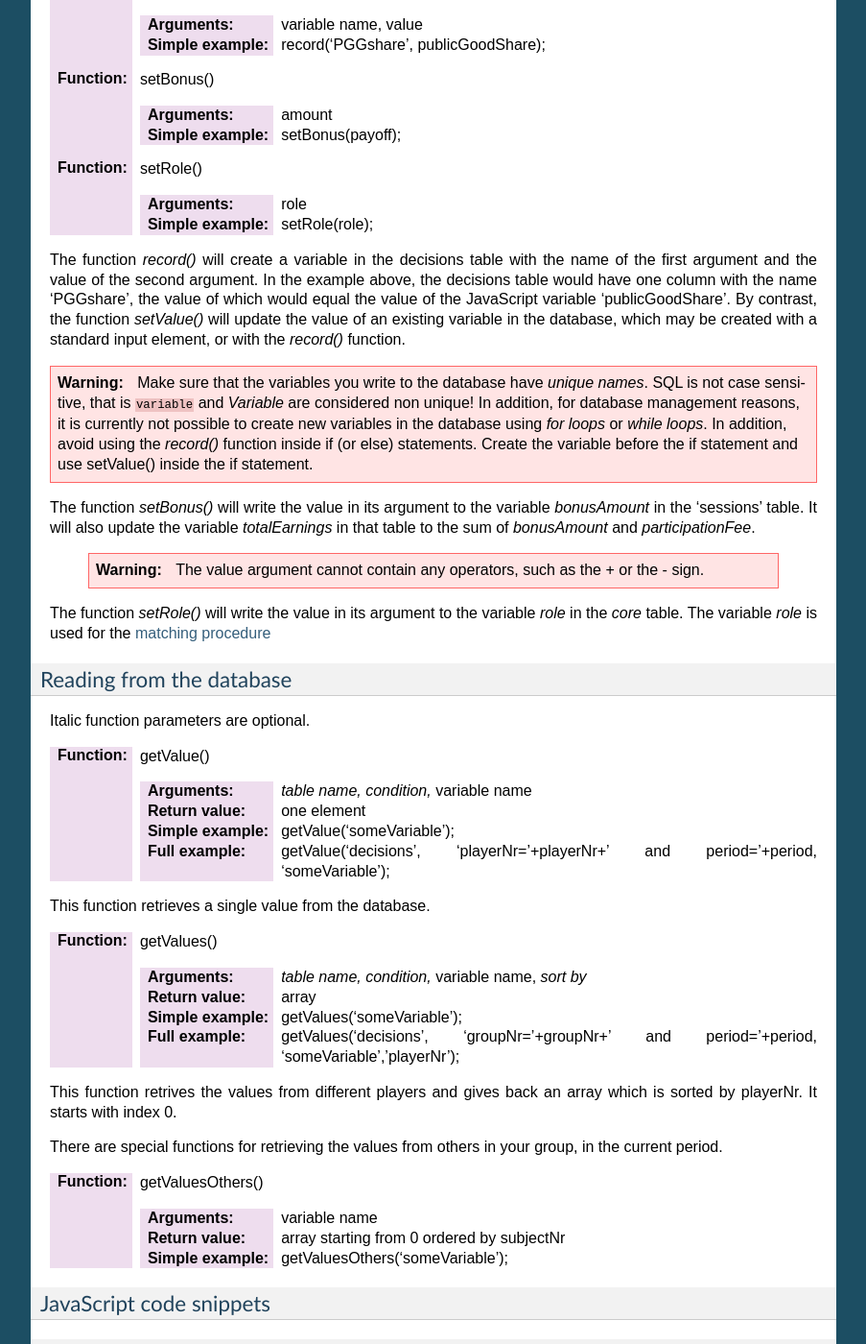
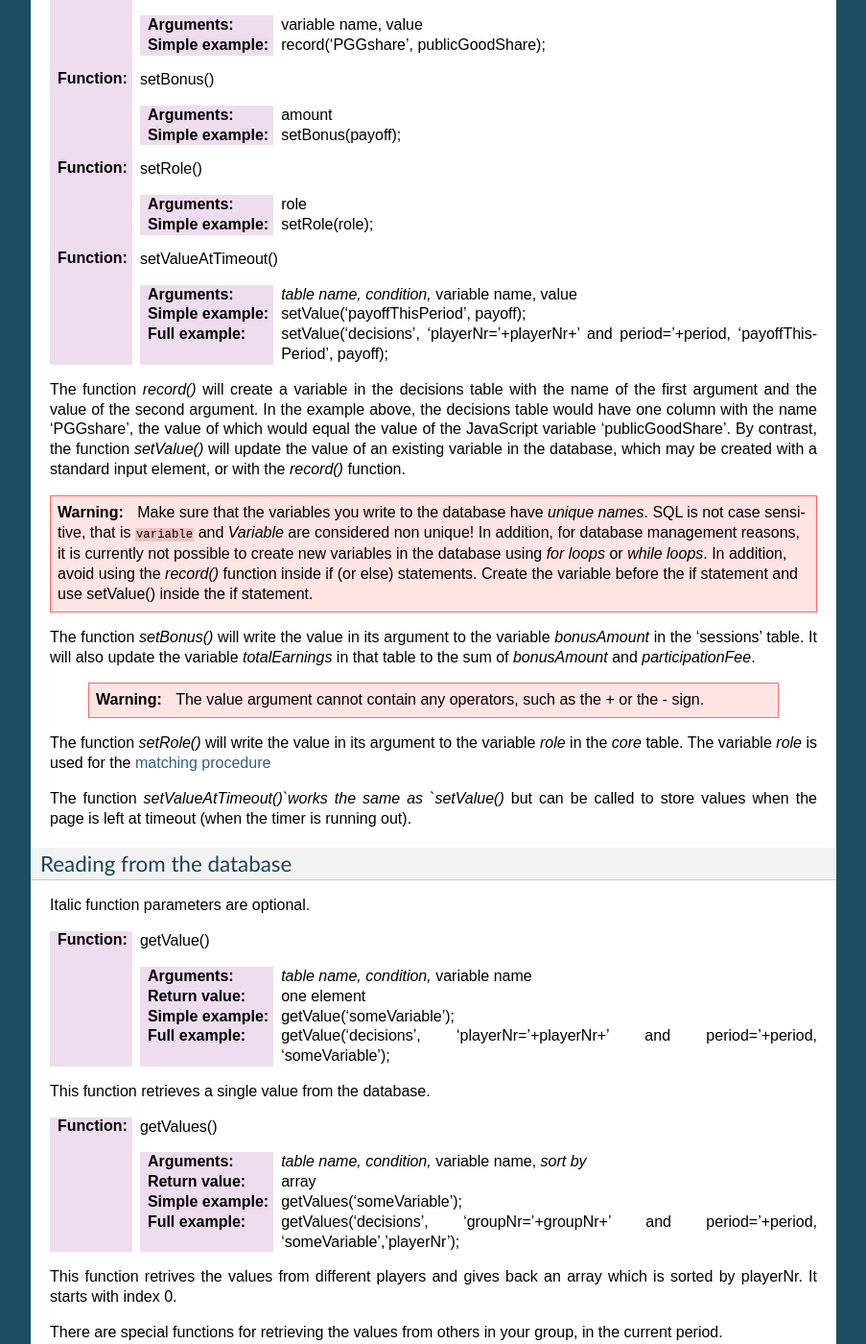
Before and after one commit to marcusgia2505/LIONESS_doc, a Sphinx documentation site: the page built from docs/040_reference_manual.rst, in a window 1280 px wide and 1400 px high, scrolled down 17491 px. Shown: the whole window at 96% size, without its empty margins (198-1101 px from the left). Built offline with Sphinx 7.4.7, drawn with Linux system fonts in a browser that asks for light colours.

Commit message:
Update 040_reference_manual.rst
information to setValueAtTimeout() added

```diff
--- a/docs/040_reference_manual.rst
+++ b/docs/040_reference_manual.rst
@@ -690,6 +690,17 @@ You can directly write to the :ref:`decisions table <experiment_tables__decision
    :Simple example: setRole(role);
 
 
+
+:Function: setValueAtTimeout()
+
+   :Arguments: *table name, condition,* variable name, value
+
+   :Simple example: setValue('payoffThisPeriod', payoff);
+
+   :Full example: setValue('decisions', 'playerNr='+playerNr+' and period='+period, 'payoffThisPeriod', payoff);
+
+
+
 The function `record()` will create a variable in the decisions table with the name of the first argument and the value of the second argument. In the example above, the decisions table would have one column with the name 'PGGshare', the value of which would equal the value of the JavaScript variable 'publicGoodShare'. By contrast, the function `setValue()` will update the value of an existing variable in the database, which may be created with a standard input element, or with the `record()` function.
 
 .. warning:: Make sure that the variables you write to the database have *unique names*. SQL is not case sensitive, that is ``variable`` and `Variable` are considered non unique! In addition, for database management reasons, it is currently not possible to create new variables in the database using *for loops* or *while loops*. In addition, avoid using the `record()` function inside if (or else) statements. Create the variable before the if statement and use setValue() inside the if statement.
@@ -699,6 +710,8 @@ The function `setBonus()` will write the value in its argument to the variable `
  .. warning:: The value argument cannot contain any operators, such as the + or the - sign.
 
 The function `setRole()` will write the value in its argument to the variable `role` in the *core* table. The variable *role* is used for the :ref:`matching procedure <matching_procedures>`
+
+The function `setValueAtTimeout()`works the same as `setValue()` but can be called to store values when the page is left at timeout (when the timer is running out).
 
 Reading from the database
 -------------------------
```
